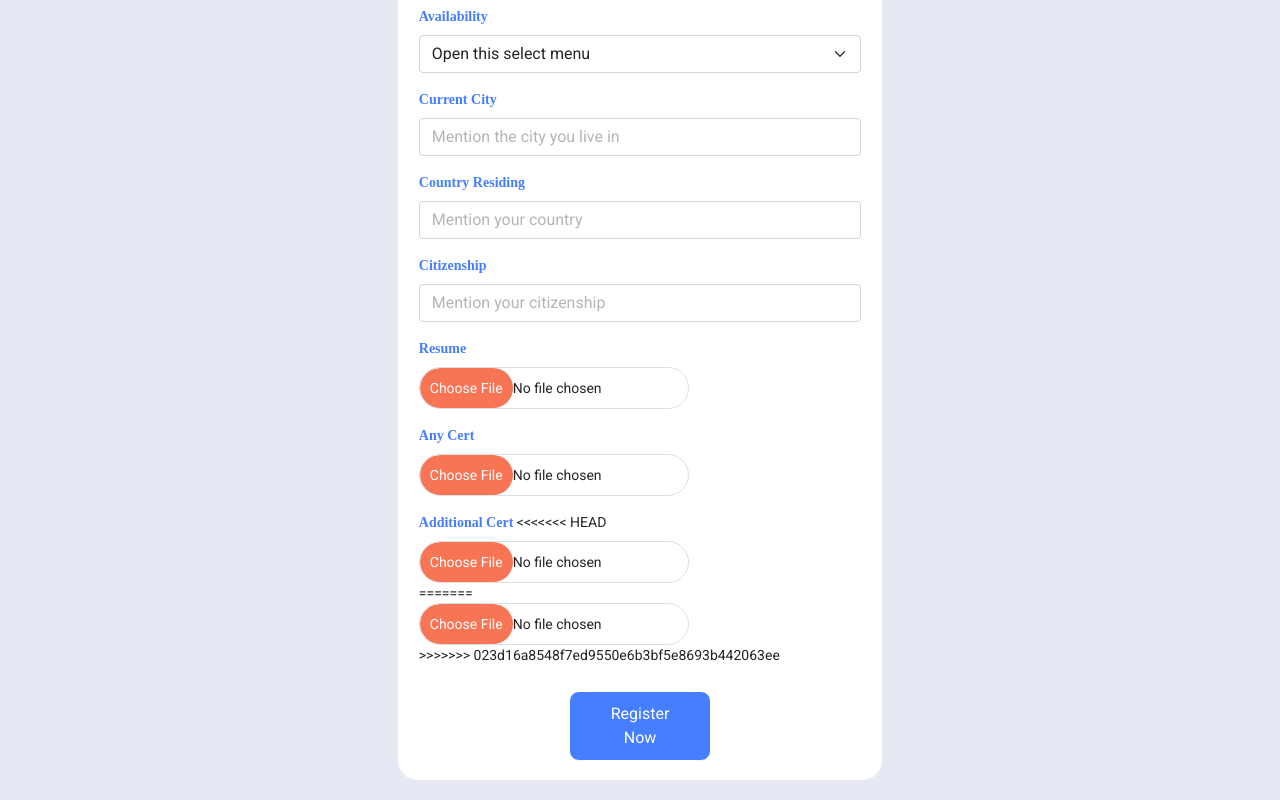
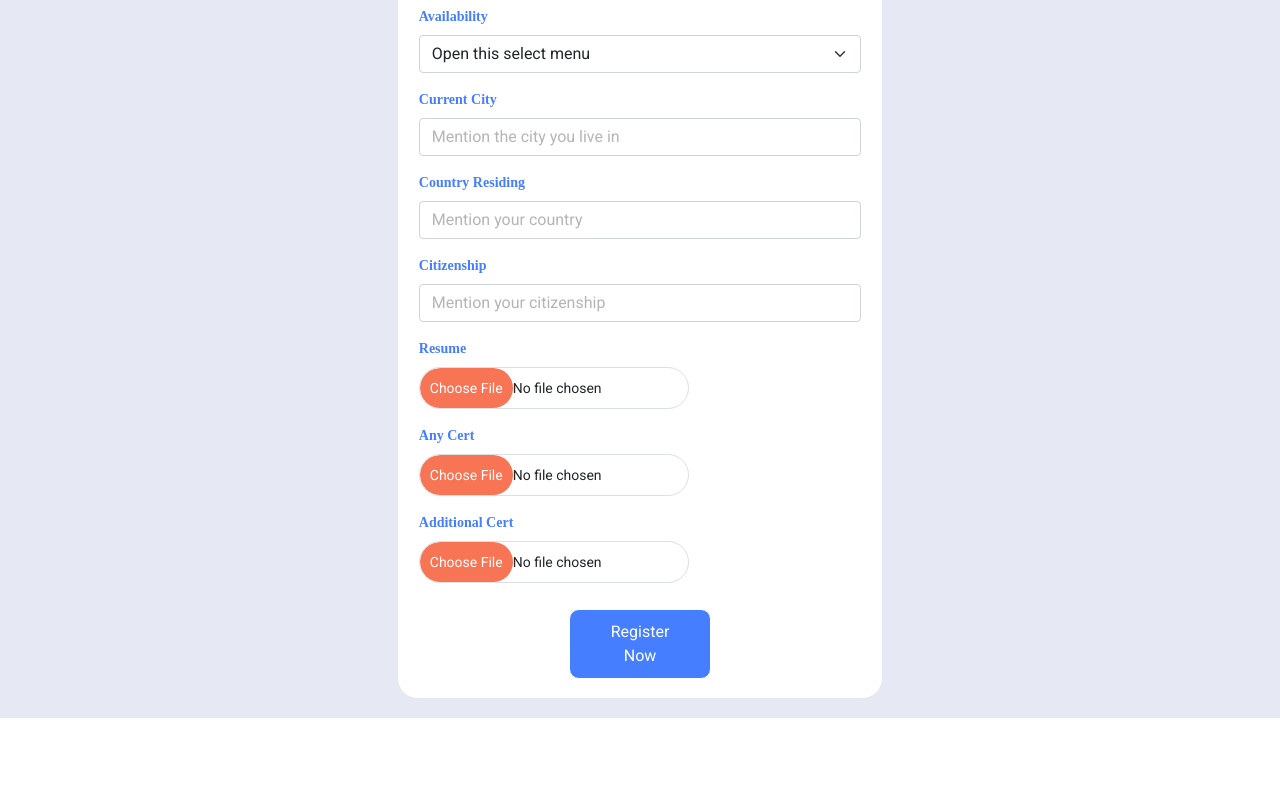
Before and after one commit to dharshinikannan78/recruitmentApp, an Angular app: page / in a window 1280 px wide. Shown: the part 892-1692 px from the top of the page. After the commit the page ends 1610 px from the top, so only its background shows below. Built offline with nearby package versions, Linux system fonts and the light colour scheme.

Commit message:
from main without request

```diff
--- a/src/app/signup/signup.component.html
+++ b/src/app/signup/signup.component.html
@@ -188,11 +188,7 @@
 
                 <div class="mb-3">
                     <label for="formFileMultiple" class="form-label">Additional Cert</label>
-<<<<<<< HEAD
                     <input class="input-box" salmankhanjerurybhurhmainwithoutrequest formControlName="additionalCert" type="file" id="formFileMultiple">
-=======
-                    <input class="input-box"  formControlName="additionalCert" type="file" id="formFileMultiple">
->>>>>>> 023d16a8548f7ed9550e6b3bf5e8693b442063ee
                 </div>
                 <!-- <div class="resume-upload-container Narrow_Widget"><label class="labelClass">Resume</label>
                     <div class="resume-upload">
```
